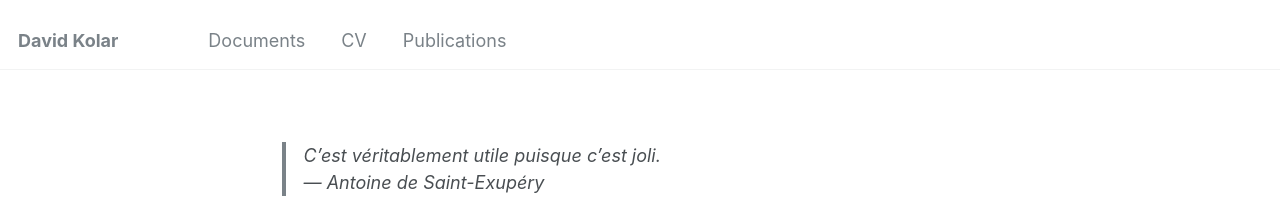
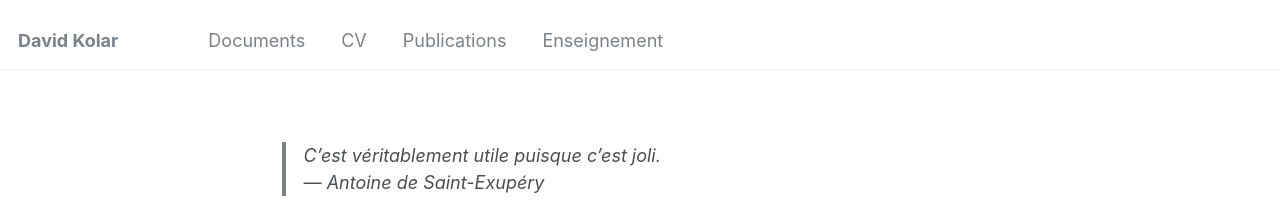
Before and after one commit to dakolar/dakolar.github.io, a Jekyll site: the page built from _pages/about.md, in a window 1280 px wide. Shown: the top 223 px of the page. Built offline with Jekyll 4.4.1, drawn with Linux system fonts in a browser that asks for light colours.

Commit message:
Fixed navigation

```diff
--- a/_data/navigation.yml
+++ b/_data/navigation.yml
@@ -13,3 +13,6 @@ main:
 
   - title: "Publications"
     url: /publications/
+
+  - title: "Enseignement"
+    url: "/enseignement/"
```
